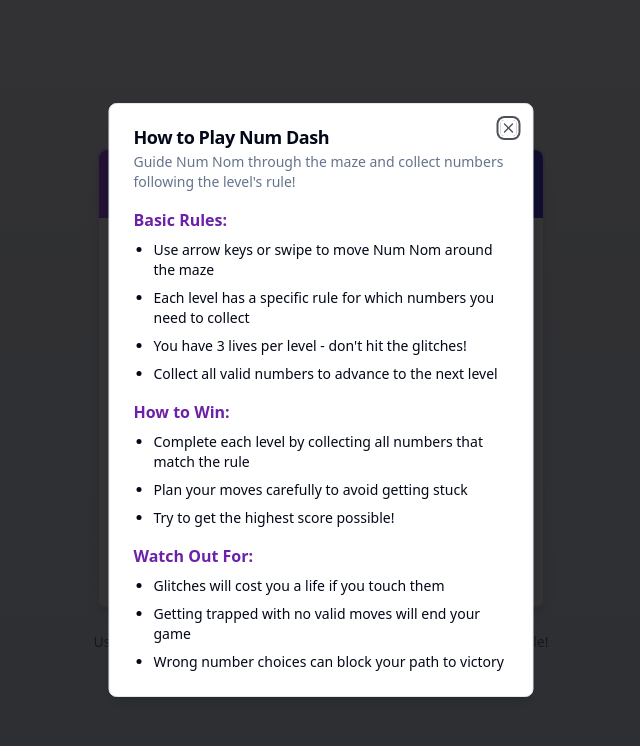
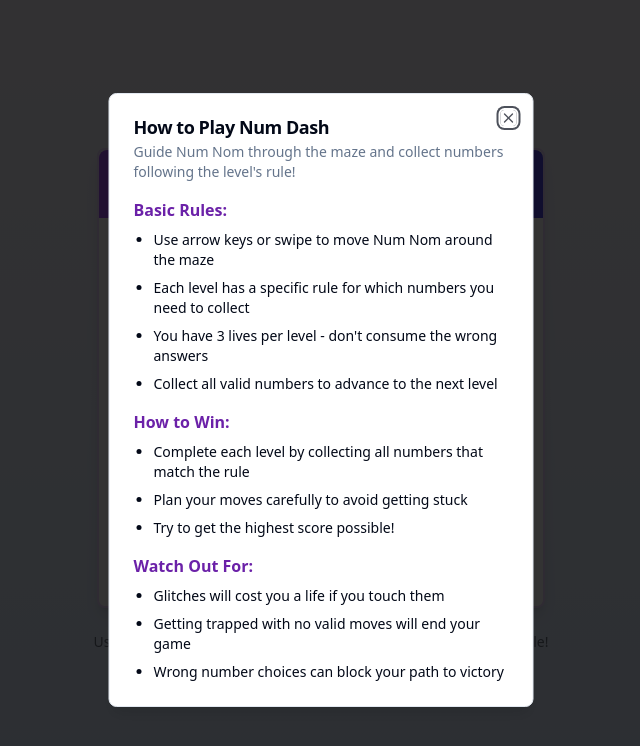
Before and after one commit to spenceriam/num-nom-dash, a React (Vite) app: page / in a window 1280 px wide. Both pictures are taken after a click on the button "Rules". Shown: the top 746 px of the page, without its empty margins (319-959 px from the left). Built offline with nearby package versions, Linux system fonts and the light colour scheme.

Commit message:
Fix: Update rules dialog
Update the rules dialog to say "don't consume the wrong answers" instead of "don't hit the glitches".

```diff
--- a/src/components/game/RulesDialog.tsx
+++ b/src/components/game/RulesDialog.tsx
@@ -32,7 +32,7 @@ export function RulesDialog() {
             <ul className="list-disc pl-5 space-y-2 text-sm">
               <li>Use arrow keys or swipe to move Num Nom around the maze</li>
               <li>Each level has a specific rule for which numbers you need to collect</li>
-              <li>You have 3 lives per level - don't hit the glitches!</li>
+              <li>You have 3 lives per level - don't consume the wrong answers</li>
               <li>Collect all valid numbers to advance to the next level</li>
             </ul>
           </div>
```
